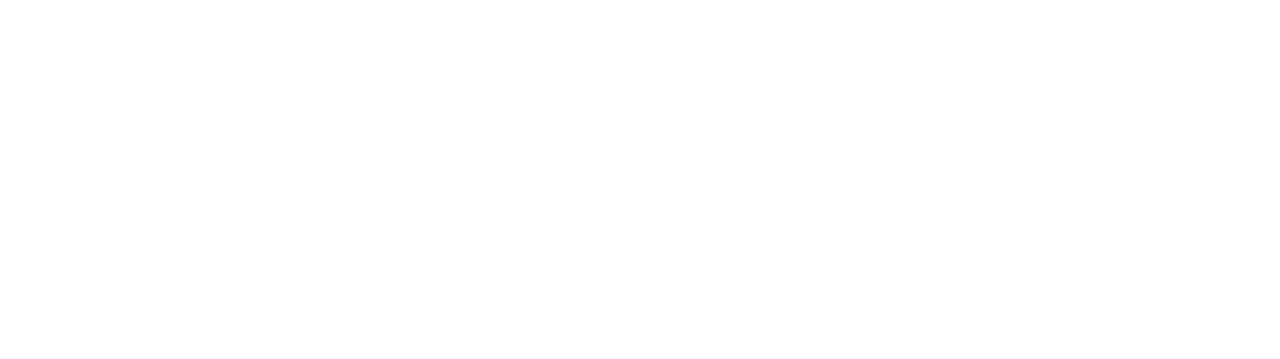
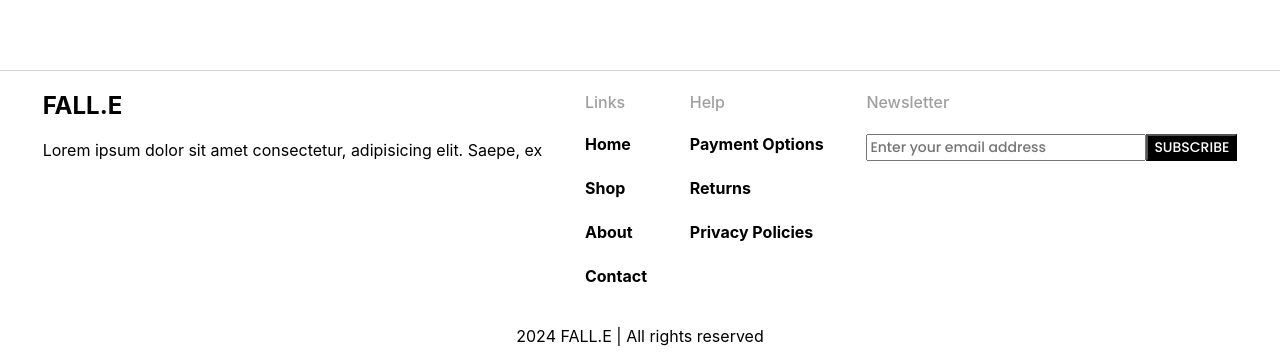
Before and after one commit to sinharitwick/Fall.E, a React (Create React App) app in the folder client/: page / in a window 1280 px wide. Shown: the part 1530-1889 px from the top of the page. Before the commit the page ends 1600 px from the top, so only its background shows below. Built offline with nearby package versions, Linux system fonts and the light colour scheme.

Commit message:
footer setup

```diff
--- /dev/null
+++ b/client/src/assets/Styles/Footer.css
@@ -0,0 +1,53 @@
+.footer-container {
+    border-top: 1px solid rgba(0, 0, 0, 0.17);
+}
+
+.footer-upper {
+    display: flex;
+    justify-content: space-evenly;
+}
+
+.footer-upper ul {
+    list-style-type: none;
+    margin: 0;
+    padding: 0;
+    font-weight: 700;
+}
+
+.footer-upper li {
+    padding-bottom: 1.5rem;
+    cursor: pointer;
+}
+
+.footer-upper h4 {
+    color: #9F9F9F;
+    font-weight: 500;
+}
+
+.footer-brand {
+    color: #000000;
+}
+
+.footer-lower {
+    text-align: center;
+}
+
+.sub-inp {
+    color: #000;
+    font-family: Poppins;
+    font-size: 0.875rem;
+    font-style: normal;
+    font-weight: 500;
+    line-height: normal;
+}
+
+.sub-btn {
+    color: #FFF;
+    background-color: #000;
+    font-family: Poppins;
+    font-size: 0.875rem;
+    font-style: normal;
+    font-weight: 500;
+    line-height: normal;
+    cursor: pointer;
+}
--- /dev/null
+++ b/client/src/components/Footer.js
@@ -0,0 +1,42 @@
+import React from 'react'
+import '../assets/Styles/Footer.css'
+
+function Footer() {
+  return (
+    <div className='footer-container'>
+      <div className='footer-upper'>
+        <div>
+          <h2 className='footer-brand'>FALL.E</h2>
+          <p>Lorem ipsum dolor sit amet consectetur, adipisicing elit. Saepe, ex</p>
+        </div>
+        <div>
+          <h4>Links</h4>
+          <ul>
+            <li>Home</li>
+            <li>Shop</li>
+            <li>About</li>
+            <li>Contact</li>
+          </ul>
+        </div>
+        <div>
+          <h4>Help</h4>
+          <ul>
+            <li>Payment Options</li>
+            <li>Returns</li>
+            <li>Privacy Policies</li>
+          </ul>
+        </div>
+        <div>
+          <h4>Newsletter</h4>
+          <input className='sub-inp' type="email" placeholder='Enter your email address' />
+          <button className='sub-btn'>SUBSCRIBE</button>
+        </div>
+      </div>
+      <div className='footer-lower'>
+        <p>2024 FALL.E | All rights reserved</p>
+      </div>
+    </div>
+  )
+}
+
+export default Footer
--- a/client/src/pages/Home.js
+++ b/client/src/pages/Home.js
@@ -1,14 +1,14 @@
 import React from 'react'
-import Navbar from '../components/Navbar'
 import Hero from '../components/Home/Hero'
 import Range from '../components/Home/Range'
+import Footer from '../components/Footer'
 
 function Home() {
   return (
     <div>
-        {/* <Navbar /> */}
         <Hero />
         <Range />
+        <Footer />
     </div>
   )
 }
```
